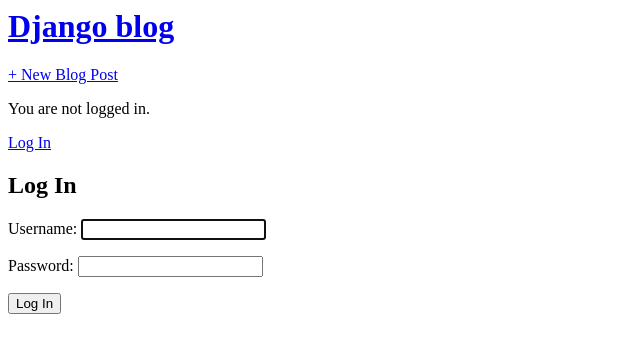
After one commit to omogbolahan94/django-blog, a Django app: page /accounts/login/ in a window 1280 px wide. The commit adds this page. Shown: the top 353 px of the page, without its empty margins (0-640 px from the left). Run offline with Django 3.2, Linux system fonts and the light colour scheme.

Commit message:
login and logout page

```diff
--- a/config/settings.py
+++ b/config/settings.py
@@ -117,6 +117,9 @@
 
 # Static files (CSS, JavaScript, Images)
 # https://docs.djangoproject.com/en/3.1/howto/static-files/
-
 STATIC_URL = '/static/'
 STATICFILES_DIRS = [str(BASE_DIR.joinpath('static'))]
+
+# redirect to home page on a successful login or logout
+LOGIN_REDIRECT_URL = 'home'
+LOGOUT_REDIRECT_URL = 'home'
--- a/config/urls.py
+++ b/config/urls.py
@@ -18,5 +18,6 @@
 
 urlpatterns = [
     path('admin/', admin.site.urls),
+    path('accounts/', include('django.contrib.auth.urls')),
     path('', include('blog.urls')),
 ]
--- a/templates/base.html
+++ b/templates/base.html
@@ -15,6 +15,14 @@
                     <a href="{% url 'post_new' %}">+ New Blog Post</a>
                 </div>
             </header>
+            {% if user.is_authenticated %}
+                <p>Hi {{ user.username }}!</p>
+                <p><a href="{% url 'logout' %}">Log out</a></p>
+            {% else %}
+                <p>You are not logged in.</p>
+                <a href="{% url 'login' %}">Log In</a>
+            {% endif %}
+
         {% block content %}
         {% endblock content %}
         </div>
--- /dev/null
+++ b/templates/registration/login.html
@@ -0,0 +1,10 @@
+{% extends 'base.html' %}
+
+{% block content %}
+    <h2>Log In</h2>
+    <form method="post">
+        {% csrf_token %}
+        {{ form.as_p }}
+        <button type="submit">Log In</button>
+    </form>
+{% endblock content %}
```
Also changed, not shown: db.sqlite3.
